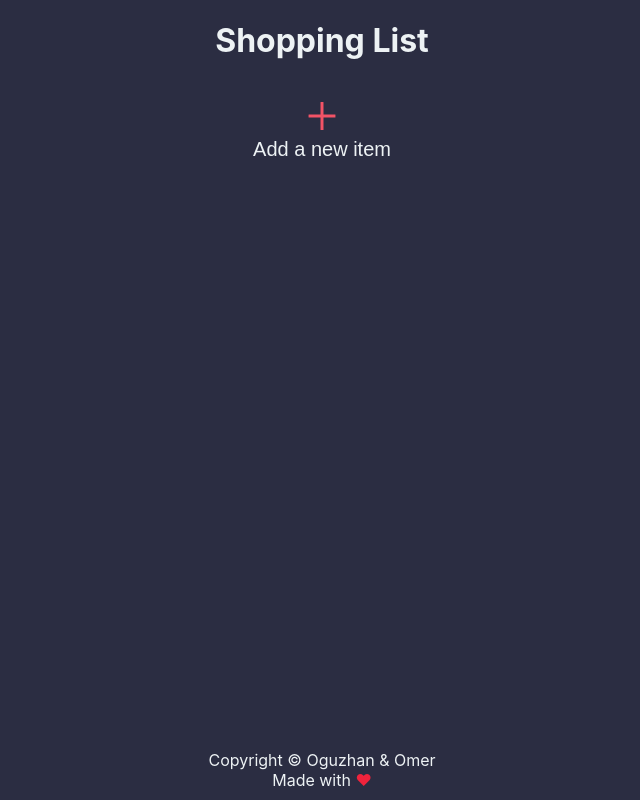
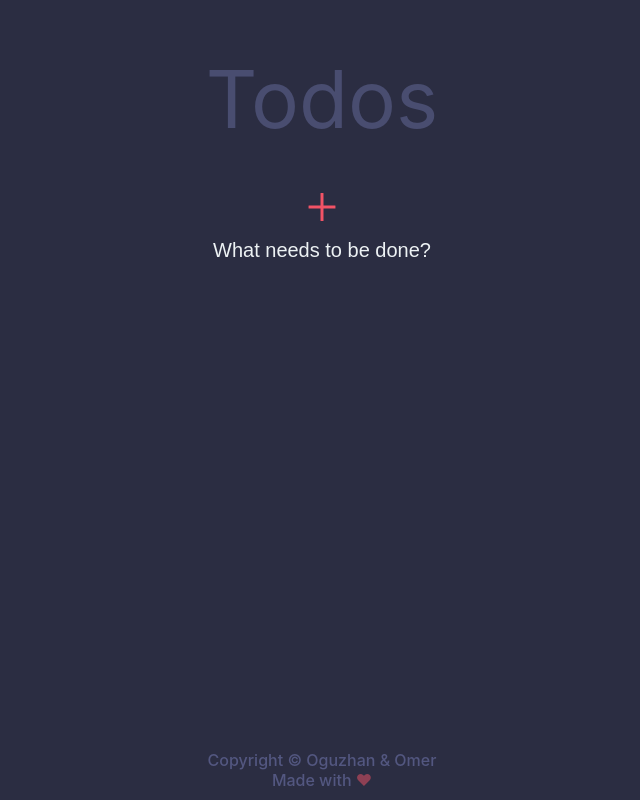
Before and after one commit to OzzyDm/todos-react, a React (Create React App) app: page / in a window 1280 px wide. Shown: the whole page, without its empty margins (318-958 px from the left). Built offline with nearby package versions, Linux system fonts and the light colour scheme.

Commit message:
Footer, Header and NewItem style update

```diff
--- a/src/components/Layout/Footer.module.scss
+++ b/src/components/Layout/Footer.module.scss
@@ -4,8 +4,21 @@
   @include main.center;
   flex-direction: column;
   padding: 1rem;
+  color: lighten(main.$color-primary-light, 10%);
+  font-weight: 500;
+
+  &:hover {
+    .heart {
+      color: main.$color-tertiary-light;
+    }
+
+    a {
+      color: main.$color-tertiary-light;
+    }
+  }
 
   .heart {
-    color: main.$color-tertiary;
+    color: rgba(main.$color-tertiary-light, 0.5);
+    transition: all 0.4s;
   }
 }
--- a/src/components/Layout/Header.js
+++ b/src/components/Layout/Header.js
@@ -1,7 +1,9 @@
+import styles from "./Header.module.scss";
+
 function Header() {
   return (
-    <header>
-      <h1>Shopping List</h1>
+    <header className={styles.header}>
+      <h1>Todos</h1>
     </header>
   );
 }
--- /dev/null
+++ b/src/components/Layout/Header.module.scss
@@ -0,0 +1,11 @@
+@use "../../styles/main.scss";
+
+.header {
+  font-size: 4rem;
+  color: lighten(main.$color-primary-light, 5%);
+  font-weight: 400;
+
+  h1 {
+    margin: 5rem 0 3rem;
+  }
+}
--- a/src/components/NewItem/NewItem.js
+++ b/src/components/NewItem/NewItem.js
@@ -47,7 +47,7 @@ function NewItem(props) {
         className={styles.focusButton}
         onClick={focusOnClick}
       >
-        Add a new item
+        What needs to be done?
       </button>
       <input
         id="newItem"
--- a/src/components/NewItem/NewItem.module.scss
+++ b/src/components/NewItem/NewItem.module.scss
@@ -3,14 +3,14 @@
 .form {
   @include main.center;
   flex-direction: column;
-  width: 20rem;
+  min-width: 40rem;
   height: 10rem;
-  margin: 1rem 0 4rem;
+  margin: 1rem 0 5rem;
 
   @media (hover: hover) {
     &:hover {
       .input {
-        width: 16rem;
+        width: 24rem;
         visibility: visible;
       }
 
@@ -35,7 +35,7 @@
 
     .input {
       visibility: visible;
-      transform: translateY(2rem);
+      transform: translateY(1.5rem);
       color: main.$color-secondary;
       outline: none;
       width: 70%;
@@ -52,6 +52,7 @@
   color: main.$color-tertiary-light;
   cursor: pointer;
   transition: all 0.4s;
+  margin-bottom: 1rem;
 }
 
 .focusButton {
--- a/src/styles/global.scss
+++ b/src/styles/global.scss
@@ -36,6 +36,10 @@ a {
   transition: all 0.4s;
 
   &:hover {
-    color: main.$color-tertiary;
+    color: main.$color-tertiary-light;
   }
 }
+
+h1 {
+  font-weight: inherit;
+}
```
